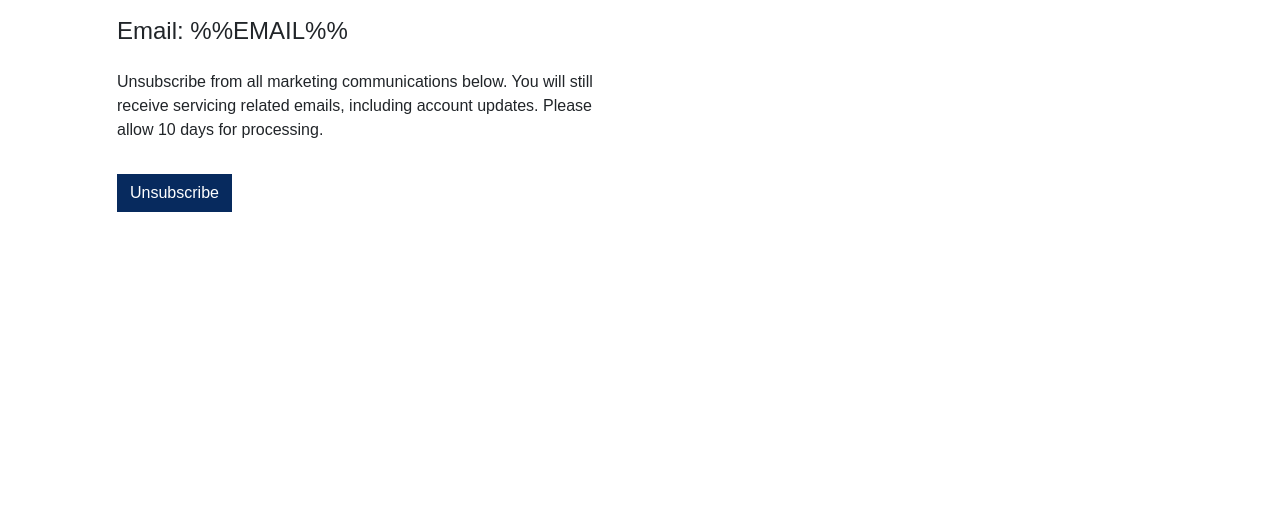
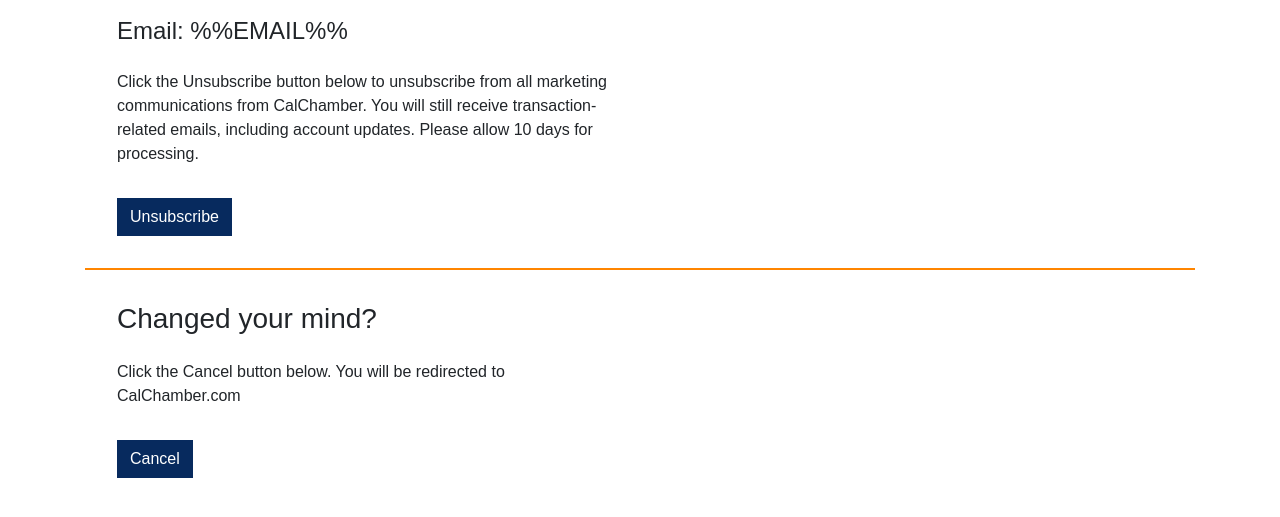
Before and after one commit to kwoulfe-calchamber/marketing-unsubscribe, a plain HTML site: page index.html in a window 1280 px wide. Shown: the part 215-732 px from the top of the page. Drawn offline with nearby package versions, Linux system fonts and the light colour scheme.

Commit message:
added cancel button

```diff
--- a/css/style.css
+++ b/css/style.css
@@ -12,7 +12,7 @@ hr {
     background-color:#ff8500;
 }
 
-h2, h4, p {
+h2, h3, h4, p {
     padding-left: 2rem;
 }
 
--- a/index.html
+++ b/index.html
@@ -37,13 +37,33 @@
         </div>
         <div class="row">
             <div class="col-md-6">
-                <p>Unsubscribe from all marketing communications below. You will still receive servicing related emails, including account updates. Please allow  10 days for processing.</p>
+                <p>Click the Unsubscribe button below to unsubscribe from all marketing communications from CalChamber. You will still receive transaction-related emails, including account updates. Please allow  10 days for processing.</p>
             </div>
         </div>
         <!-- <br> -->
         <div class="row">
             <div class="col-12">
                 <button type="button" class="btn">Unsubscribe</button>
+            </div>
+        </div>
+        <div class="row">
+            <div class="col-12">
+                <hr>
+            </div>
+        </div>
+        <div class="row">
+            <div class="col-12">
+                <h3>Changed your mind?</h3>
+            </div>
+        </div>
+        <div class="row">
+            <div class="col-md-6">
+                <p>Click the Cancel button below. You will be redirected to CalChamber.com</p>
+            </div>
+        </div>
+        <div class="row">
+            <div class="col-12">
+                <a href="https://www.calchamber.com/"><button type="button" class="btn">Cancel</button></a>
             </div>
         </div>
     </div>
```
